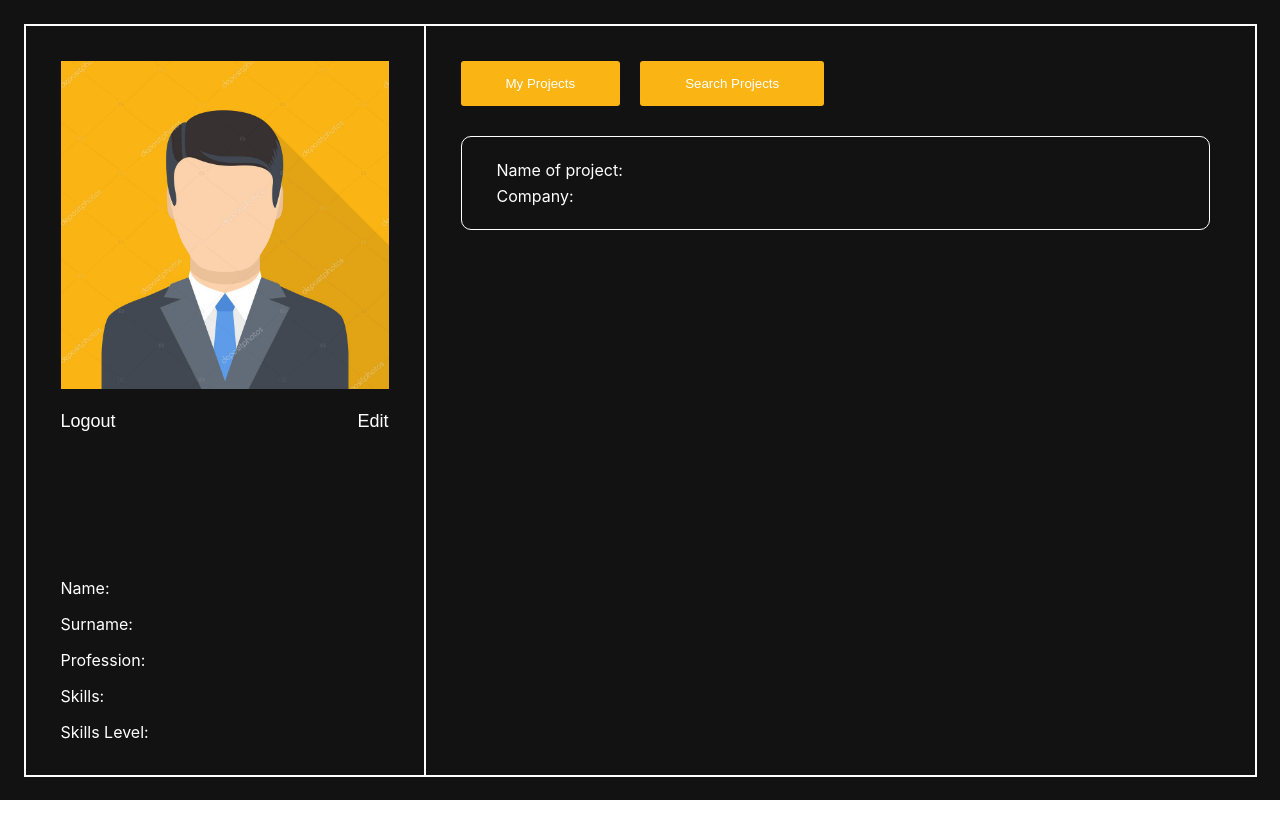
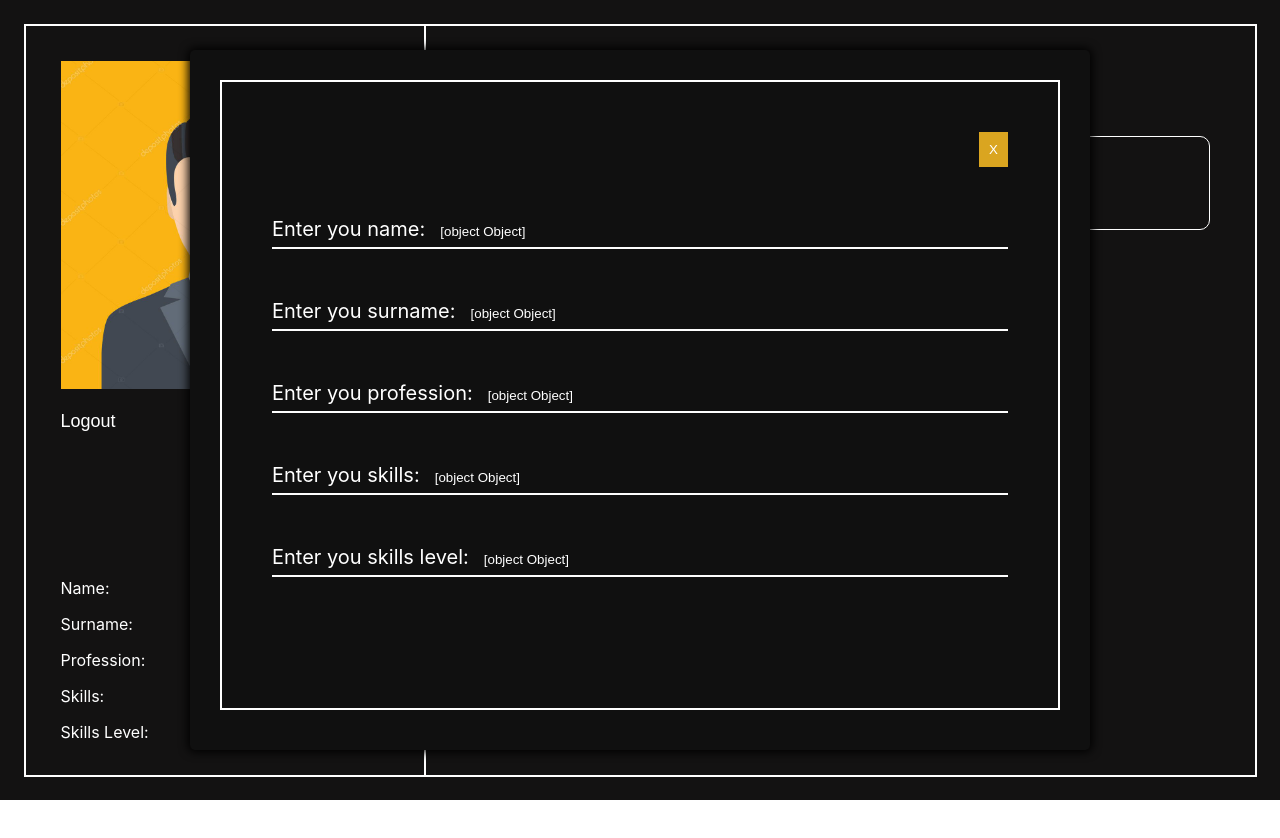
Before and after one commit to ser9gey/stock-market, a React (Create React App) app: page /office in a window 1280 px wide. Both pictures are taken after a click on the button "Edit". Shown: the top 838 px of the page. Built offline with nearby package versions, Linux system fonts and the light colour scheme; no server answers.

Commit message:
EditUser

```diff
--- a/src/App.js
+++ b/src/App.js
@@ -4,11 +4,15 @@
 import {auth} from './firebase';
 import Office from './components/Office/Office';
 
+import {dataBase} from './firebase';
+import EditUser from './components/EditUser/EditUser';
+
 const App = () => {
 
   useEffect(() => {
     auth.onAuthStateChanged(user => {
       console.log(user);
+      console.log(dataBase);
     })
   }, [])
 
--- /dev/null
+++ b/src/components/EditUser/EditUser.js
@@ -0,0 +1,44 @@
+import './editUser.scss'
+
+const EditUser = ({userEditProfile, btn, profile, onChangeUserProfile}) => {
+
+    let className = "edit-user";
+    if(btn) {
+        className += " edit-user_active"
+    } else {
+        className = "edit-user";
+    }
+
+    return (
+        <div className={className}>
+            <div className="edit-user__wrapp">
+                <div className="edit-user__row">
+                    <button data-state="close" className="edit-user__row-btn" onClick={userEditProfile}>X</button>
+                </div>
+                <div className="edit-user__row">
+                    <p className="edit-user__title">Enter you name:</p>
+                    <input name="name" value={profile} className="edit-user__field" type="text" onChange={onChangeUserProfile} />
+                </div>
+                <div className="edit-user__row">
+                    <p className="edit-user__title">Enter you surname:</p>
+                    <input name="surname" value={profile} className="edit-user__field" type="text" onChange={onChangeUserProfile} />
+                </div>
+                <div className="edit-user__row">
+                    <p className="edit-user__title">Enter you profession:</p>
+                    <input name="proff" value={profile} className="edit-user__field" type="text" onChange={onChangeUserProfile} />
+                </div>
+                <div className="edit-user__row">
+                    <p className="edit-user__title">Enter you skills:</p>
+                    <input name="skill" value={profile} className="edit-user__field" type="text" onChange={onChangeUserProfile} />
+                </div>
+                <div className="edit-user__row">
+                    <p className="edit-user__title">Enter you skills level:</p>
+                    <input name="level" value={profile} className="edit-user__field" type="text" onChange={onChangeUserProfile} />
+                </div>
+                {/* <button className="edit-user__wrapp-btn">Change</button> */}
+            </div>
+        </div>
+    )
+}
+
+export default EditUser;
--- /dev/null
+++ b/src/components/EditUser/editUser.scss
@@ -0,0 +1,72 @@
+.edit-user {
+    position: absolute;
+    left: 50%;
+    top: 50%;
+    transform: translate(-50%, -50%);
+    max-width: 900px;
+    height: 0px;
+    width: 100%;
+    background: #101010;
+    padding: 30px 30px 40px 30px;
+    border-radius: 5px;
+    box-shadow: 0px 0px 10px 2px rgba(0, 0, 0, 0.993);
+    color: rgb(255, 255, 255);
+    visibility: hidden;
+    transition: height 0.5s ease;
+    overflow: hidden;
+
+    &_active {
+        visibility: visible;
+        height: 700px;
+    }
+
+    &__wrapp {
+        border: 2px solid white;
+        height: 100%;
+        padding: 50px;
+
+        &-btn {
+            background: goldenrod;
+            color: white;
+            padding: 8px 25px;
+        }
+    }
+
+    &__row {
+        display: flex;
+        margin-bottom: 50px;
+        border-bottom: 2px solid rgb(253, 253, 253);
+
+        &:last-child {
+            margin-bottom: 0px;
+        }
+
+        &:first-child {
+            border: none;
+        }
+
+        &-btn {
+            margin-left: auto;
+            background: goldenrod;
+            color: white;
+            padding: 10px;
+        }
+    }
+
+    &__title {
+        margin-right: 10px;
+        white-space: nowrap;
+        font-size: 20px;
+        padding-top: 2px;
+    }
+
+    &__field {
+        width: 100%;
+        padding: 5px;
+        line-height: 20px;
+        background: transparent;
+        outline: none;
+        border: none;
+        color:white;
+    }
+}
--- a/src/components/LogInFields/LogInFields.js
+++ b/src/components/LogInFields/LogInFields.js
@@ -1,9 +1,11 @@
 import {useState} from 'react';
+import { useHistory } from 'react-router-dom';
 import {auth} from '../../firebase';
 
 export const LogInFields = ({isLoginFormActive}) => {
     const [email, setEmail] = useState('');
     const [password, setPassword] = useState('');
+    const history = useHistory();
 
     let className = "home-content__form-fields";
 
@@ -17,6 +19,7 @@
         console.log(email, password);
         const user = await auth.createUserWithEmailAndPassword(email, password);
         console.log(user);
+        history.push("/users");
     }
 
     return (
--- a/src/components/Office/office.scss
+++ b/src/components/Office/office.scss
@@ -5,6 +5,7 @@
     height: 100vh;
 
     &__wrapp {
+        position: relative;
         display: flex;
         border: 2px solid white;
         height: 100%;
--- a/src/components/OfficeUserLeftBar/OfficeUserLeftBar.js
+++ b/src/components/OfficeUserLeftBar/OfficeUserLeftBar.js
@@ -1,7 +1,40 @@
-import { Fragment } from 'react';
+import { Fragment, useState } from 'react';
 import user from '../../images/officeUser/user.jpg';
+import { useHistory } from 'react-router-dom';
+import {auth} from '../../firebase';
+import EditUser from '../EditUser/EditUser';
 
 const OfficeUserLeftBar = () => {
+
+    const [profile, changeProfile] = useState({name: "", surname: ""});
+    console.log(profile);
+
+    const onChangeUserProfile = (e) => {
+        const target = e.target;
+        const value = target.name === "name" ? target.value : target.name === "surname" ? target.value
+        : target.name === "proff" ? target.value : target.name === "skull" ? target.value : target.value;
+        const name = e.target.name;
+        changeProfile(profile[name] = value);
+        //Нужно доделать
+    }
+
+
+    const [btn, showEditForm] = useState(false);
+
+    const history = useHistory();
+
+    const userLogout = () => {
+        auth.signOut().then(() => {
+            history.push("/users");
+        }).catch((error) => {
+            console.log("Error");
+        });
+    }
+
+    const userEditProfile = (e) => {
+        showEditForm(e.target.dataset.state === "open");
+    }
+
     return (
         <Fragment>
             <div className="office-profile__header">
@@ -9,17 +42,18 @@
                     <img className="office-profile__header-ava" src={user} alt="user" />
                 </div>
                 <div className="office-profile__header-btns">
-                    <button className="office-profile__header-btn">Logout</button>
-                    <button className="office-profile__header-btn">Edit</button>
+                    <button className="office-profile__header-btn" onClick={userLogout}>Logout</button>
+                    <button data-state="open" className="office-profile__header-btn" onClick={userEditProfile}>Edit</button>
                 </div>
             </div>
             <div className="office-profile__content">
-                <p className="office-profile__content-info">Name: </p>
-                <p className="office-profile__content-info">Surname: </p>
-                <p className="office-profile__content-info">Profession: </p>
-                <p className="office-profile__content-info">Skills: </p>
-                <p className="office-profile__content-info">Skills Level: </p>
+                <p className="office-profile__content-info">Name: {profile.name} </p>
+                <p className="office-profile__content-info">Surname: {profile.surname} </p>
+                <p className="office-profile__content-info">Profession:  </p>
+                <p className="office-profile__content-info">Skills:  </p>
+                <p className="office-profile__content-info">Skills Level:  </p>
             </div>
+            <EditUser onChangeUserProfile={onChangeUserProfile} profile={profile} btn={btn} userEditProfile={userEditProfile} />
         </Fragment>
     )
 }
--- a/src/components/SignInFields/SignInFields.js
+++ b/src/components/SignInFields/SignInFields.js
@@ -1,9 +1,11 @@
 import {useState} from 'react';
 import {auth} from '../../firebase';
+import { useHistory } from 'react-router-dom';
 
 export const SignInFields = ({isLoginFormActive}) => {
     const [email, setEmail] = useState('');
     const [password, setPassword] = useState('');
+    const history = useHistory();
 
     let className = "home-content__form-fields";
 
@@ -17,6 +19,7 @@
         console.log(email, password);
         const user = await auth.signInWithEmailAndPassword(email, password);
         console.log(user);
+        history.push("/office");
     }
 
     return (
--- a/src/firebase.js
+++ b/src/firebase.js
@@ -1,5 +1,6 @@
 import app from "firebase/app";
 import "firebase/auth";
+import "firebase/firebase-database";
 
 // TODO: Replace the following with your app's Firebase project configuration
 // For Firebase JavaScript SDK v7.20.0 and later, `measurementId` is an optional field
@@ -16,3 +17,5 @@
 app.initializeApp(firebaseConfig);
 
 export const auth = app.auth();
+
+export const dataBase = app.database();
```
Also changed, not shown: src/components/Office/Office.js (line endings or trailing spaces), 1 other file (tests, documents, lock files or other folders).
